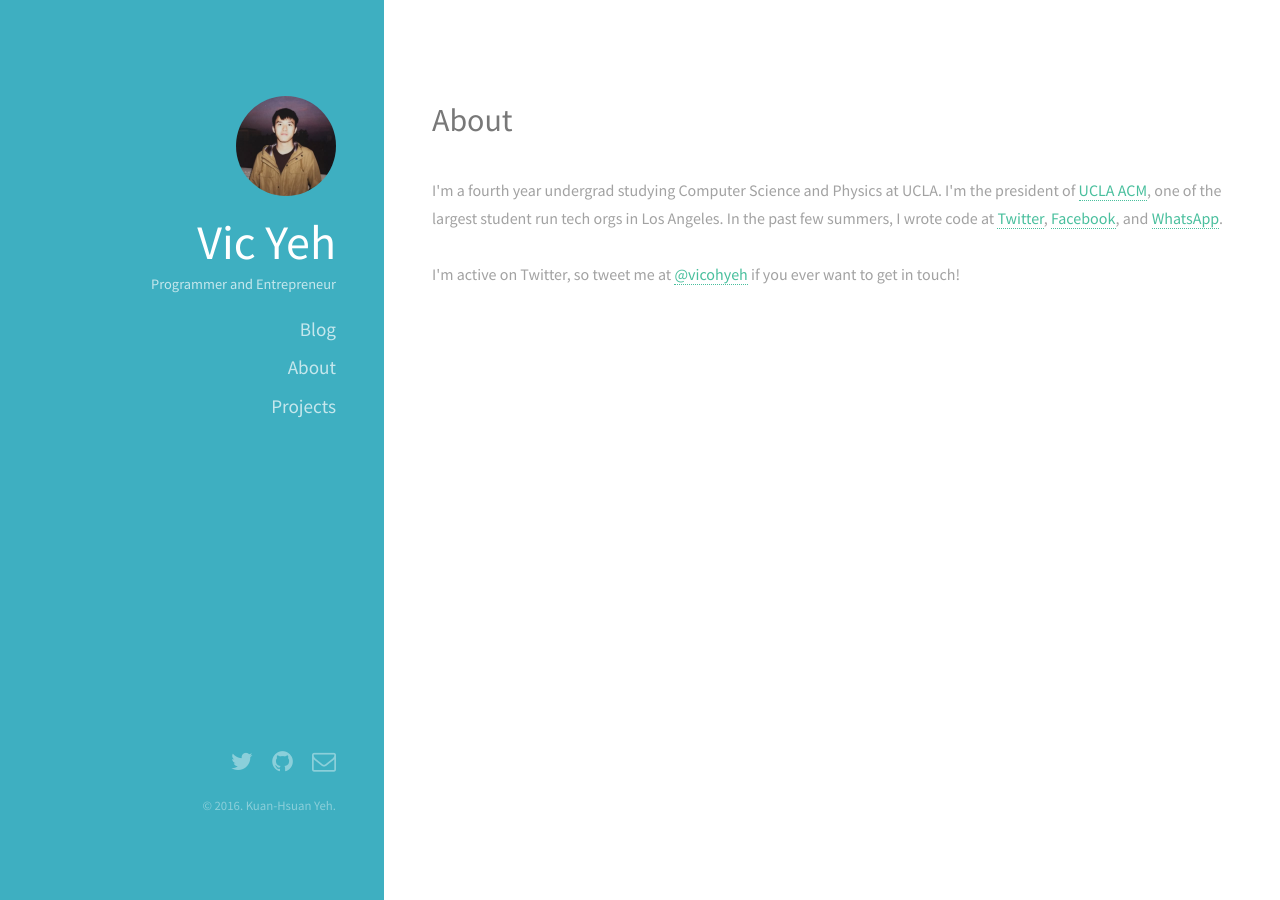
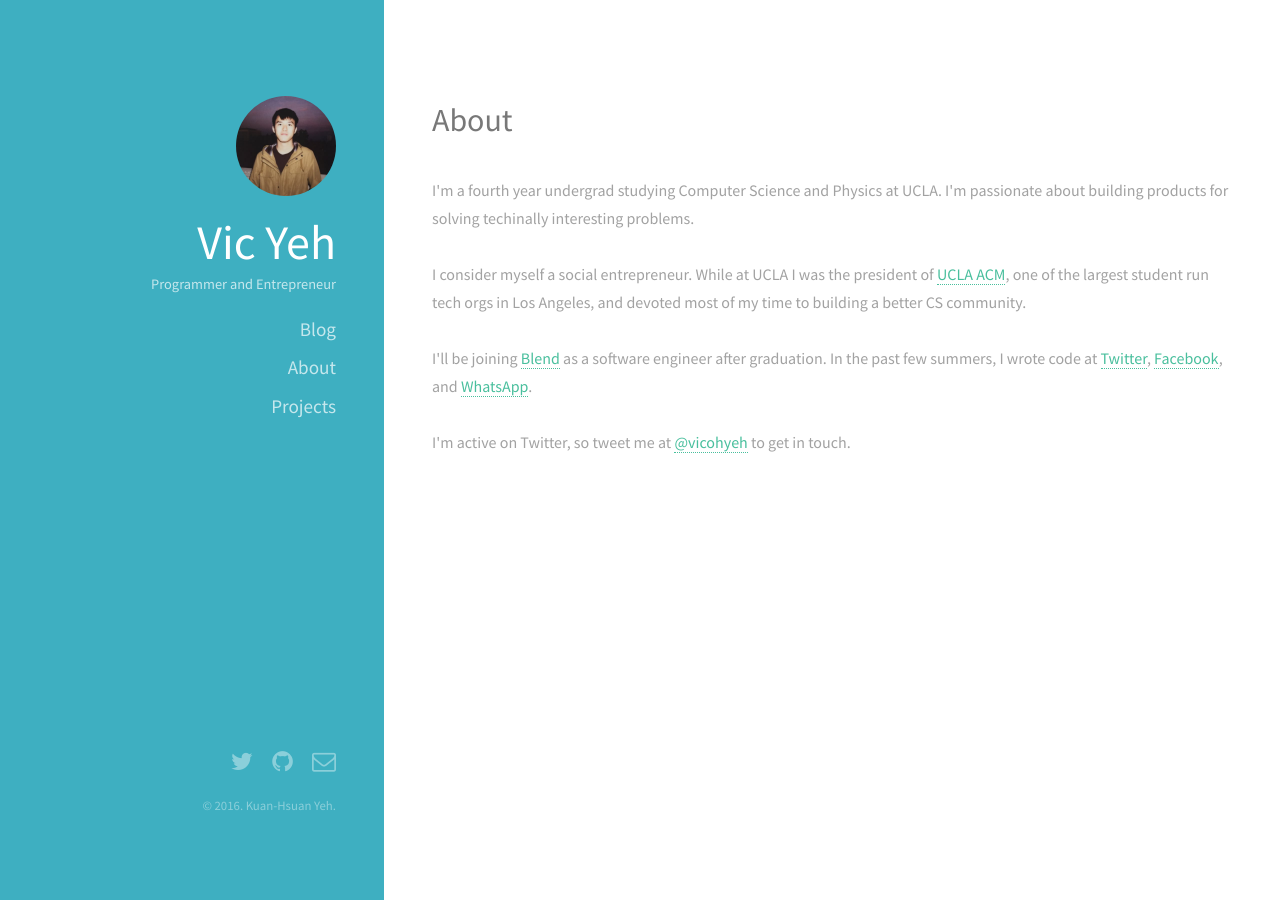
Before and after one commit to vicoyeh/vicoyeh.github.io, a Jekyll site: the page built from about/index.html, in a window 1280 px wide. Built offline with Jekyll 4.4.1, drawn with Linux system fonts in a browser that asks for light colours.

Commit message:
update bio

```diff
--- a/about/index.html
+++ b/about/index.html
@@ -5,10 +5,16 @@ layout: default
     <section>
         <h1>About</h1>
         <p>
-        	I'm a fourth year undergrad studying Computer Science and Physics at UCLA. I'm the president of <a href="https://www.facebook.com/uclaacm/">UCLA ACM</a>, one of the largest student run tech orgs in Los Angeles. In the past few summers, I wrote code at <a href="https://twitter.com">Twitter</a>, <a href="https://www.facebook.com">Facebook</a>, and <a href="http://whatsapp.com">WhatsApp</a>.
+        	I'm a fourth year undergrad studying Computer Science and Physics at UCLA. I'm passionate about building products for solving techinally interesting problems.
+        	<br/>
+       		<br/>
+        	I consider myself a social entrepreneur. While at UCLA I was the president of <a href="http://acm.cs.ucla.edu">UCLA ACM</a>, one of the largest student run tech orgs in Los Angeles, and devoted most of my time to building a better CS community.
+        	<br/>
+       		<br/>
+        	I'll be joining <a href="https://blend.com">Blend</a> as a software engineer after graduation. In the past few summers, I wrote code at <a href="https://twitter.com">Twitter</a>, <a href="https://www.facebook.com">Facebook</a>, and <a href="http://whatsapp.com">WhatsApp</a>.
 			<br/>
 			<br/>
-			I'm active on Twitter, so tweet me at <a href="https://twitter.com/vicohyeh">@vicohyeh</a> if you ever want to get in touch!
+			 I'm active on Twitter, so tweet me at <a href="https://twitter.com/vicohyeh">@vicohyeh</a> to get in touch.
         </p>
     </section>
 </div>
--- a/projects/index.html
+++ b/projects/index.html
@@ -15,14 +15,15 @@ layout: default
             <li><a href="https://github.com/bclyang/Serve">Serve</a> - Cloud-based service that lets you execute python scripts via SMS. Top 8 Finalist/Post-event Prize/IBM Prize @TreeHacks ’15. Demoed to Sam Altman at <a href="http://ycombinator.com">Y-Combinator.</a></li>
             <li><a href="/2016/04/25/using-chatbot-to-improve-group-workflow.html">Senpai</a> - AI Slack Bot for improving productivity.</li>
             <li><a href="https://github.com/vic317yeh/clarifai-scala">Clarifai Scala Client</a>  - The Scala client wrapper for the Clarifai image and video recognition API.</li>
+            <li><a href="https://devpost.com/software/p2p-infinite">P2P Infinite</a> - P2P file sharing network for keeping most files in 0KB. Best Hacks around Privacy, Security, and Cryptography @LAHacks ’16.</li>
             <li><a href="https://github.com/vic317yeh/timeseries.js">timeseries.js</a> - A simple JavaScript library for time series analysis.</li>
         	<li><a href="https://github.com/tleavitt/HoldOff">HoldOff</a> - Light-weight configurable framework for small businesses to queue phone call requests.</li>
-        	<li><a href="https://github.com/vic317yeh/meet-me-halfway">Meet Me Halfway</a> - Web & iOS apps for searching the best meetup locations between you and your friends. Grand Prize @Palantir Hack ’14 and Judges Prize @TC Hack ’14.</li>
+        	<li><a href="https://github.com/vic317yeh/meet-me-halfway">Meet Me Halfway</a> - Web & iOS apps for searching the best meetup locations between you and your friends. Grand Prize @PalantirHack ’14 and Judges Prize @TCHack ’14.</li>
         </ul>
 
         <h4>Writing</h4>
         <ul>
-            <li>coming soon</li>
+            <li><a href="https://github.com/vic317yeh/One-Click-to-Be-Pro">One Click to Be Pro</a>  - A list of the best resources to help you become a pro.</li>
         </ul>
 
         <h4>Design</h4>
```
